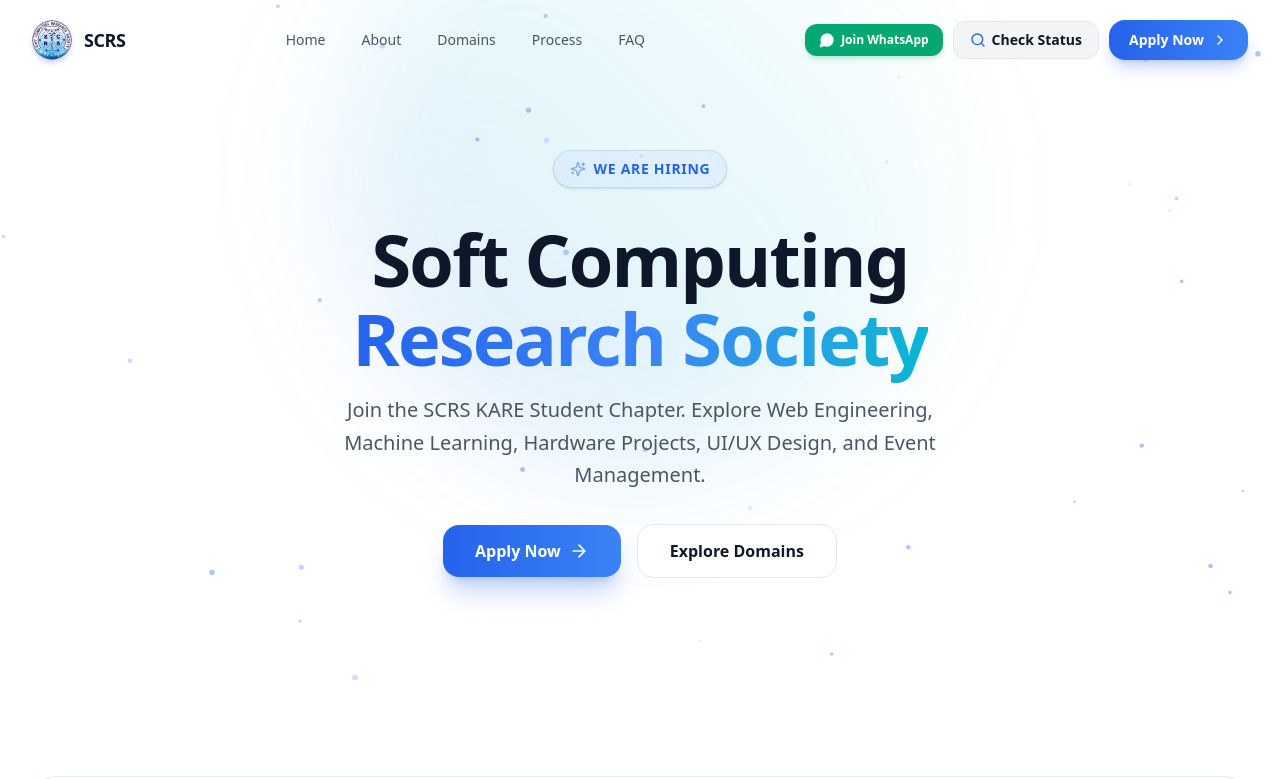
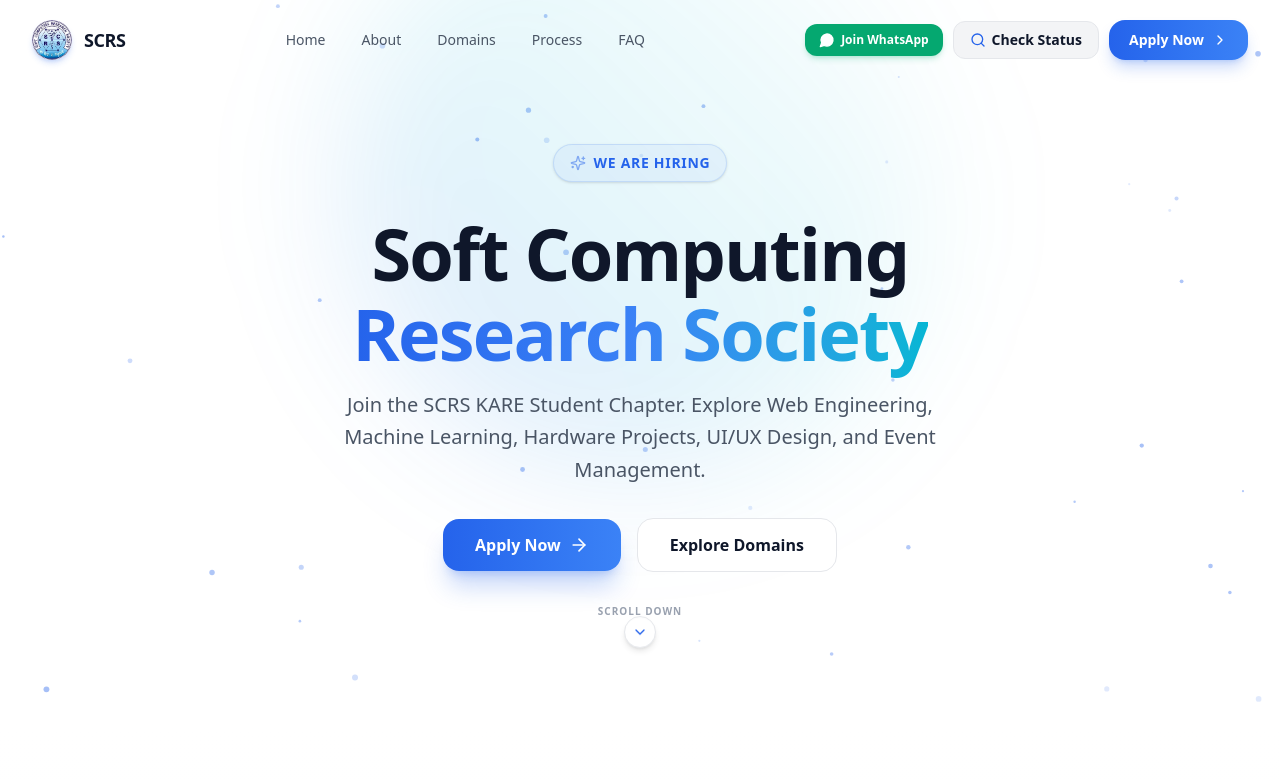
Before and after one commit to SAI09992/scrs-recruit, a Next.js app: page / in a window 1280 px wide. Shown: the top 779 px of the page. Built offline with nearby package versions, Linux system fonts and the light colour scheme.

Commit message:
Add bouncing Scroll Down hero indicator and remove Harshitha Sai from default student coordinators list

```diff
--- a/src/components/admin/AdminDashboardClient.tsx
+++ b/src/components/admin/AdminDashboardClient.tsx
@@ -46,21 +46,15 @@
 const DEFAULT_COORDINATORS = [
   {
     id: "1",
-    name: "N HARSHITHA SAI",
-    role: "Student Representative",
-    whatsapp: "https://chat.whatsapp.com/GjE2kPLPloK5vU38bSCrsW",
+    name: "SAI DHANUSH",
+    role: "Technical Lead",
+    whatsapp: "https://wa.me/919381276836",
   },
   {
     id: "2",
-    name: "SAI DHANUSH",
-    role: "Technical Lead",
-    whatsapp: "https://chat.whatsapp.com/GjE2kPLPloK5vU38bSCrsW",
-  },
-  {
-    id: "3",
-    name: "SAI JASWANTH",
-    role: "Recruitment Coordinator",
-    whatsapp: "https://chat.whatsapp.com/GjE2kPLPloK5vU38bSCrsW",
+    name: "RAHUL",
+    role: "Recruitment Lead",
+    whatsapp: "https://wa.me/919515392839",
   },
 ];
 
@@ -95,7 +89,7 @@
       .finally(() => setLoading(false));
 
     // Load saved coordinators from localStorage
-    const saved = localStorage.getItem("scrs_coordinators");
+    const saved = localStorage.getItem("scrs_coordinators_v3");
     if (saved) {
       try {
         setCoordinators(JSON.parse(saved));
@@ -108,7 +102,7 @@
   // Save coordinators to localStorage
   const saveCoordinatorsToStorage = (updated: typeof DEFAULT_COORDINATORS) => {
     setCoordinators(updated);
-    localStorage.setItem("scrs_coordinators", JSON.stringify(updated));
+    localStorage.setItem("scrs_coordinators_v3", JSON.stringify(updated));
     setSaveSuccess(true);
     setTimeout(() => setSaveSuccess(false), 3000);
   };
--- a/src/components/landing/CoordinatorsSection.tsx
+++ b/src/components/landing/CoordinatorsSection.tsx
@@ -14,18 +14,13 @@
     role: "Recruitment Lead",
     whatsapp: "https://wa.me/919515392839",
   },
-  {
-    name: "N HARSHITHA SAI",
-    role: "Student Representative",
-    whatsapp: "https://chat.whatsapp.com/LHyUVSReaYKIaZXayxSguX",
-  },
 ];
 
 export default function CoordinatorsSection() {
   const [coordinators, setCoordinators] = useState(DEFAULT_COORDINATORS);
 
   useEffect(() => {
-    const saved = localStorage.getItem("scrs_coordinators");
+    const saved = localStorage.getItem("scrs_coordinators_v3");
     if (saved) {
       try {
         setCoordinators(JSON.parse(saved));
@@ -52,7 +47,7 @@
         </div>
 
         {/* Coordinators Cards Grid */}
-        <div className="grid grid-cols-1 sm:grid-cols-2 lg:grid-cols-3 gap-6 sm:gap-8 max-w-5xl mx-auto">
+        <div className="grid grid-cols-1 sm:grid-cols-2 gap-6 sm:gap-8 max-w-3xl mx-auto">
           {coordinators.map((c) => (
             <div
               key={c.name}
--- a/src/components/landing/HeroSection.tsx
+++ b/src/components/landing/HeroSection.tsx
@@ -2,7 +2,7 @@
 
 import { useEffect, useRef } from "react";
 import Link from "next/link";
-import { ArrowRight, Sparkles } from "lucide-react";
+import { ArrowRight, Sparkles, ChevronDown } from "lucide-react";
 
 export default function HeroSection() {
   const canvasRef = useRef<HTMLCanvasElement>(null);
@@ -68,15 +68,22 @@
     };
   }, []);
 
+  const scrollToAbout = () => {
+    const element = document.getElementById("about");
+    if (element) {
+      element.scrollIntoView({ behavior: "smooth" });
+    }
+  };
+
   return (
-    <section id="home" className="relative min-h-[85vh] flex items-center justify-center pt-24 pb-16 sm:pt-36 sm:pb-24 overflow-hidden">
+    <section id="home" className="relative min-h-[90vh] flex flex-col items-center justify-between pt-24 pb-12 sm:pt-36 sm:pb-16 overflow-hidden">
       {/* Particle Canvas */}
       <canvas ref={canvasRef} className="absolute inset-0 pointer-events-none opacity-60" />
 
       {/* Mesh Glow Background Gradients */}
       <div className="absolute top-1/4 left-1/2 -translate-x-1/2 -translate-y-1/2 w-[300px] sm:w-[600px] h-[300px] sm:h-[600px] bg-gradient-to-tr from-brand-blue/15 via-brand-cyan/10 to-transparent rounded-full blur-3xl pointer-events-none" />
 
-      <div className="max-w-7xl mx-auto px-4 sm:px-6 lg:px-8 relative z-10 text-center space-y-6 sm:space-y-8">
+      <div className="max-w-7xl mx-auto px-4 sm:px-6 lg:px-8 relative z-10 text-center space-y-6 sm:space-y-8 my-auto">
         {/* WE ARE HIRING BADGE */}
         <div className="inline-flex items-center gap-2 px-3.5 py-1.5 sm:px-4 sm:py-2 rounded-full bg-brand-blue/5 border border-brand-blue/15 text-brand-blue font-bold text-xs sm:text-sm tracking-wider uppercase shadow-sm">
           <Sparkles className="w-4 h-4 text-brand-blue flex-shrink-0 animate-pulse" />
@@ -113,6 +120,18 @@
           </a>
         </div>
       </div>
+
+      {/* Dynamic Scroll Down Indicator */}
+      <button
+        onClick={scrollToAbout}
+        className="relative z-10 mt-8 group flex flex-col items-center gap-1.5 text-xs font-semibold text-gray-400 hover:text-brand-blue transition-colors cursor-pointer"
+        aria-label="Scroll Down"
+      >
+        <span className="uppercase tracking-widest text-[10px]">Scroll Down</span>
+        <div className="w-8 h-8 rounded-full bg-white border border-gray-200 shadow-md flex items-center justify-center group-hover:border-brand-blue group-hover:bg-blue-50 transition-all animate-bounce">
+          <ChevronDown className="w-4 h-4 text-brand-blue" />
+        </div>
+      </button>
     </section>
   );
 }
--- a/src/components/landing/Navbar.tsx
+++ b/src/components/landing/Navbar.tsx
@@ -23,11 +23,6 @@
     role: "Recruitment Lead",
     whatsapp: "https://wa.me/919515392839",
   },
-  {
-    name: "N HARSHITHA SAI",
-    role: "Student Representative",
-    whatsapp: "https://chat.whatsapp.com/LHyUVSReaYKIaZXayxSguX",
-  },
 ];
 
 const MAIN_WHATSAPP_LINK = "https://chat.whatsapp.com/LHyUVSReaYKIaZXayxSguX";
@@ -50,7 +45,7 @@
   }, []);
 
   useEffect(() => {
-    const saved = localStorage.getItem("scrs_coordinators");
+    const saved = localStorage.getItem("scrs_coordinators_v3");
     if (saved) {
       try {
         setCoordinators(JSON.parse(saved));
```
